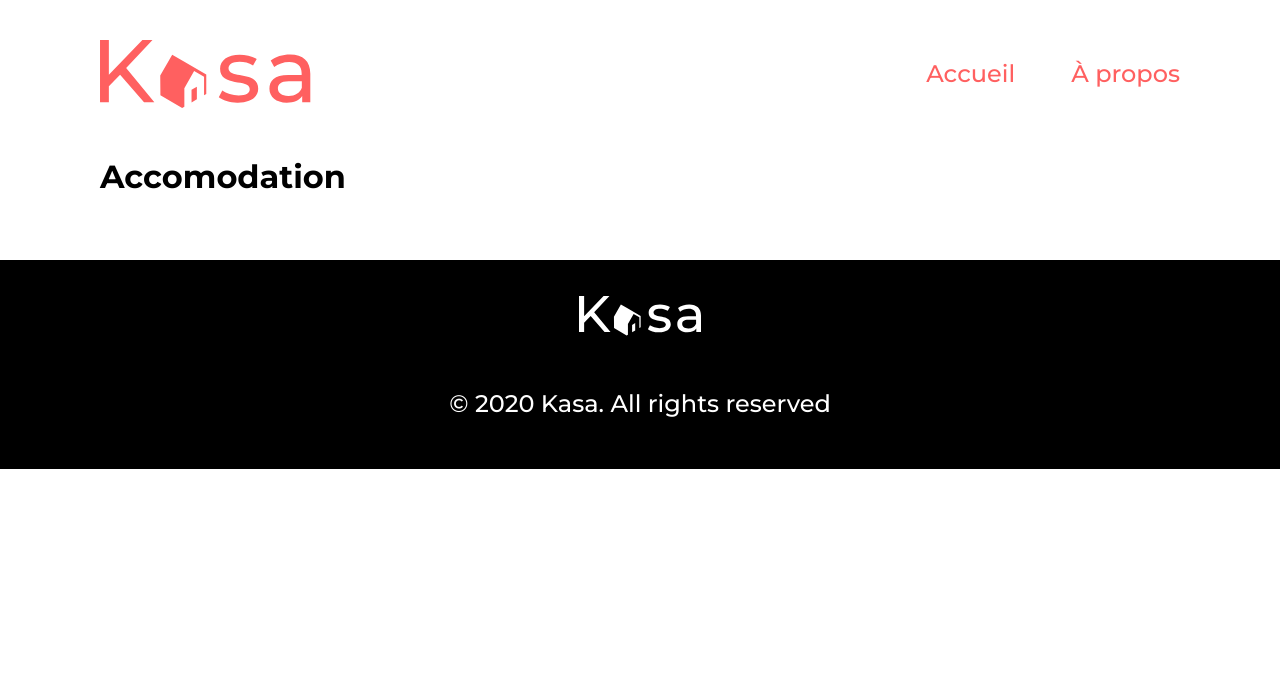
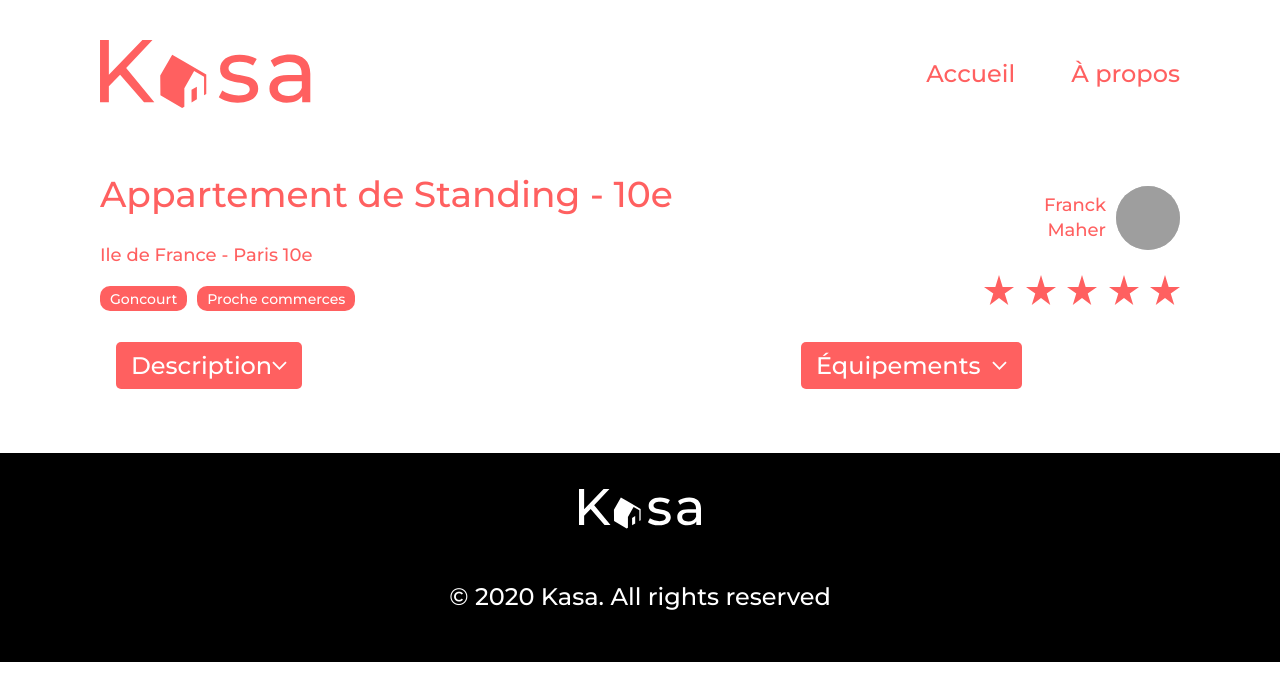
Before and after one commit to bs33000/kasa, a React (Create React App) app: page /accomodation/0979876d in a window 1280 px wide. Shown: the top 700 px of the page. Built offline with nearby package versions, Linux system fonts and the light colour scheme; grey boxes are pictures that could not be loaded.

Commit message:
accomodation

```diff
--- a/src/components/Collapsible/Collapsible.jsx
+++ b/src/components/Collapsible/Collapsible.jsx
@@ -3,7 +3,6 @@ import Chevron from "../../assets/images/vectorBas.svg";
 
 function Collapsible (props) {
     const [isOpen, setIsOpen] = useState(false);
-
     const parentRef = useRef(); //assign value to this DOM element
 
     return (
@@ -19,7 +18,7 @@ function Collapsible (props) {
             <div
                 className="content-parent"
                 ref={parentRef}
-                // conditionnal height: if opened then actual heigh as defined by parent.ref DOM element,
+                // conditionnal height: if opened then actual height as defined by parent.ref DOM element,
                 // 0px otherwise - note that in REACt style is an Objet
                 style={
                     isOpen ? {
--- a/src/components/Collapsible/Collapsible.scss
+++ b/src/components/Collapsible/Collapsible.scss
@@ -1,3 +1,11 @@
+.collapsible{
+	margin-left: 1rem;
+	margin-right: 1rem;
+	display: flex;
+	justify-content: space-evenly;
+
+}
+
 .collapsible .toggle {
 	width: 100%;
 	margin: 20px 0;
@@ -69,3 +77,15 @@
 	transform: rotate(180deg);
 	transition: 0.1s ease-in-out;
 }
+
+.collapse-fiche-container {
+	/*@include flex-column;*/
+	display: flex;
+	flex-direction: row;
+	justify-content: space-evenly;
+	width: 100%;
+}
+
+.equipList {
+	list-style-type: none;
+}
--- /dev/null
+++ b/src/components/Host/Host.jsx
@@ -0,0 +1,12 @@
+import React from "react";
+
+export default function Host(props) {
+	return (
+		<aside className="host-comp">
+			<div className="host-name">{props.hostName}</div>
+			<div className="hostPicture">
+				<img src={props.hostPic} alt={props.id} />
+			</div>
+		</aside>
+	);
+}
--- /dev/null
+++ b/src/components/Host/Host.scss
@@ -0,0 +1,60 @@
+.host-comp {
+	@include flex-end;
+	width: 100%;
+}
+
+.hostPicture {
+	display: flex;
+	margin-left: 10px;
+	width: 32px;
+	height: 32px;
+	border-radius: 50%;
+	background: #c4c4c4;
+
+	@media screen and (min-width: $breakpoint-desktop) {
+		width: 64px;
+		height: 64px;
+	}
+
+	& img {
+		@include WH-full;
+		border-radius: 50%;
+		object-fit: cover;
+	}
+}
+
+.host-name {
+	@include flex-end;
+	width: 63px;
+	height: 66px;
+	text-align: right;
+	@include font(12px, 500);
+
+	@media screen and (min-width: $breakpoint-desktop) {
+		@include font(18px, 500);
+
+	}
+}
+
+.rate-host-container {
+	display: flex;
+	flex-direction: row-reverse;
+	justify-content: space-between;
+
+	@media screen and (min-width: $breakpoint-desktop) {
+		flex-direction: column;
+		justify-content: center;
+	}
+}
+
+.hostInfo-container {
+	display: flex;
+	flex-direction: column;
+	width: 100%;
+	justify-content: space-between;
+
+	@media screen and (min-width: $breakpoint-desktop) {
+		flex-direction: row;
+		align-items: flex-end;
+	}
+}
--- /dev/null
+++ b/src/components/Rating/Rating.jsx
@@ -0,0 +1,30 @@
+import React from "react";
+import emptyStar from "../../assets/images/emptyStar.svg";
+import fullStar from "../../assets/images/star-rate.svg";
+
+export default function Rating({ score }) {
+    // transform score into a number of full star
+	const possibleScore = [1, 2, 3, 4, 5];
+	return (
+		<div className="rate-comp">
+			{possibleScore.map((value) =>
+                // display a full star ie score is above current possibleScore value
+				score >= value ? (
+					<img
+						key={value.toString()}
+						className="star"
+						src={fullStar}
+						alt="rating star"
+					/>
+				) : ( // otherwise display an empty star
+					<img
+						key={value.toString()}
+						className="star"
+						src={emptyStar}
+						alt="rating star"
+					/>
+				)
+			)}
+		</div>
+	);
+}
--- /dev/null
+++ b/src/components/Rating/Rating.scss
@@ -0,0 +1,27 @@
+.rate-comp {
+    display: flex;
+    justify-content: space-between;
+    width: 98px;
+    height: 18px;
+    margin-top: 24px;
+
+    @media screen and (min-width: $breakpoint-desktop) {
+        width: 196px;
+        height: 36px;
+    }
+}
+
+.rate-container {
+    display: flex;
+    align-items: flex-start;
+}
+
+.star {
+    width: 15px;
+    height: 15px;
+
+    @media screen and (min-width: $breakpoint-desktop) {
+        width: 30px;
+        height: 30px;
+    }
+}
--- /dev/null
+++ b/src/components/Tag/Tag.jsx
@@ -0,0 +1,9 @@
+import React from "react";
+
+export default function Tag(props) {
+	return (
+		<div className="tagContainer">
+			<span className="tagButton">{props.tag}</span>
+		</div>
+	);
+}
--- /dev/null
+++ b/src/components/Tag/Tag.scss
@@ -0,0 +1,50 @@
+.tagContainer {
+    display: flex;
+}
+
+.tagButton {
+    @include flex-center;
+    background: $primary-color;
+    color: $tertiary-color;
+    margin-top: 4%;
+    @include font(10px, 500);
+    height: 18px;
+    border-radius: 5px;
+    margin-right: 10px;
+    padding: 2px 10px 0 10px;
+
+    @media screen and (min-width: $breakpoint-desktop) {
+        flex-direction: column;
+        height: 25px;
+        @include small-radius;
+        @include font(14px, 500);
+    }
+}
+
+.title-tags-container {
+    @include flex-column;
+
+    h1 {
+        margin: 2% 0;
+        @include font(18px, 500);
+
+        @media screen and (min-width: $breakpoint-desktop) {
+            @include font(36px, 500);
+        }
+    }
+
+    h3 {
+        margin: 2% 0;
+        @include font(14px, 500);
+
+        @media screen and (min-width: $breakpoint-desktop) {
+            @include font(18px, 500);
+        }
+    }
+}
+
+.tags-container {
+    display: flex;
+    flex-wrap: wrap;
+    align-items: baseline;
+}
--- a/src/pages/About/About.jsx
+++ b/src/pages/About/About.jsx
@@ -7,8 +7,9 @@ export default function About() {
 	return (
 		<>
 			<AboutBanner />
-			{aboutContent.map((content) => (
+			{aboutContent.map((content, index) => (
 				<Collapsible
+					key={index}
 					aboutTitle={content.aboutTitle}
 					aboutText={content.aboutText}
 				/>
--- a/src/pages/Accomodation/Accomodation.jsx
+++ b/src/pages/Accomodation/Accomodation.jsx
@@ -1,7 +1,62 @@
-import React from "react";
+import React, { useState, useEffect } from "react";
+import { useParams, Navigate } from "react-router-dom";
+import Collapsible from "../../components/Collapsible/Collapsible";
+import Host from "../../components/Host/Host";
+import Tag from "../../components/Tag/Tag";
+import accomodationData from "../../assets/accomodation/logements.json";
+import Rating from "../../components/Rating/Rating";
 
 export default function Accomodation() {
+	const params = useParams();
+	const housing = accomodationData.find(({ id }) => id === params.id);
+	if (housing === undefined) return <Navigate to="/404" />;
+
+	const slidePics = housing.pictures;
+	const tags = housing.tags;
+	const equipments = housing.equipments;
+	const equip =
+			equipments.map((item, index) => (
+				<li key={index} className="equipList">
+					{item}
+				</li>
+			));
 	return (
-		<h1>Accomodation</h1>
+		 (
+			<div key={params.id} className="fiche-container">
+
+
+
+				<section className="hostInfo-container">
+					<div className="title-tags-container">
+						<div className="title-container redFont">
+							<h1>{housing.title}</h1>
+							<h3>{housing.location}</h3>
+						</div>
+						<div className="tags-container">
+							{tags.map((tag) => (
+								<Tag key={tag} tag={tag} />
+							))}
+						</div>
+					</div>
+
+					<div className="rate-host-container">
+						<div className="host-container redFont">
+							<Host
+								hostName={housing.host.name}
+								hostPic={housing.host.picture}
+							/>
+						</div>
+						<div className="rate-container">
+							<Rating score={housing.rating} />
+						</div>
+					</div>
+				</section>
+
+				<div className="collapse-fiche-container">
+					<Collapsible aboutTitle="Description" aboutText={housing.description} />
+					<Collapsible aboutTitle="Équipements" aboutText={equip} />
+				</div>
+			</div>
+		)
 	);
 }
--- a/src/pages/Home/Home.jsx
+++ b/src/pages/Home/Home.jsx
@@ -5,13 +5,12 @@ import { Link } from "react-router-dom";
 import accomodationData from "../../assets/accomodation/logements.json";
 
 export default function Home() {
-
-	return (
+ 	return (
 		<>
 			<Banner />
 			<div className="cards-container">
-				{accomodationData.map((housing, id) => (
-					<div className="card_accomodation" key={id}>
+				{accomodationData.map((housing) => (
+					<div className="card_accomodation" key={housing.id}>
 						<Link className="link_card_accomodation" to={`/accomodation/${housing.id}`}>
 							<Card cover={housing.cover} title={housing.title} />
 						</Link>
--- a/src/style/main.scss
+++ b/src/style/main.scss
@@ -9,3 +9,6 @@
 @import "../components/Collapsible/Collapsible";
 @import "../components/Banner/Banner";
 @import "../components/Card/Card";
+@import "../components/Rating/Rating";
+@import "../components/Host/Host";
+@import "../components/Tag/Tag";
```
